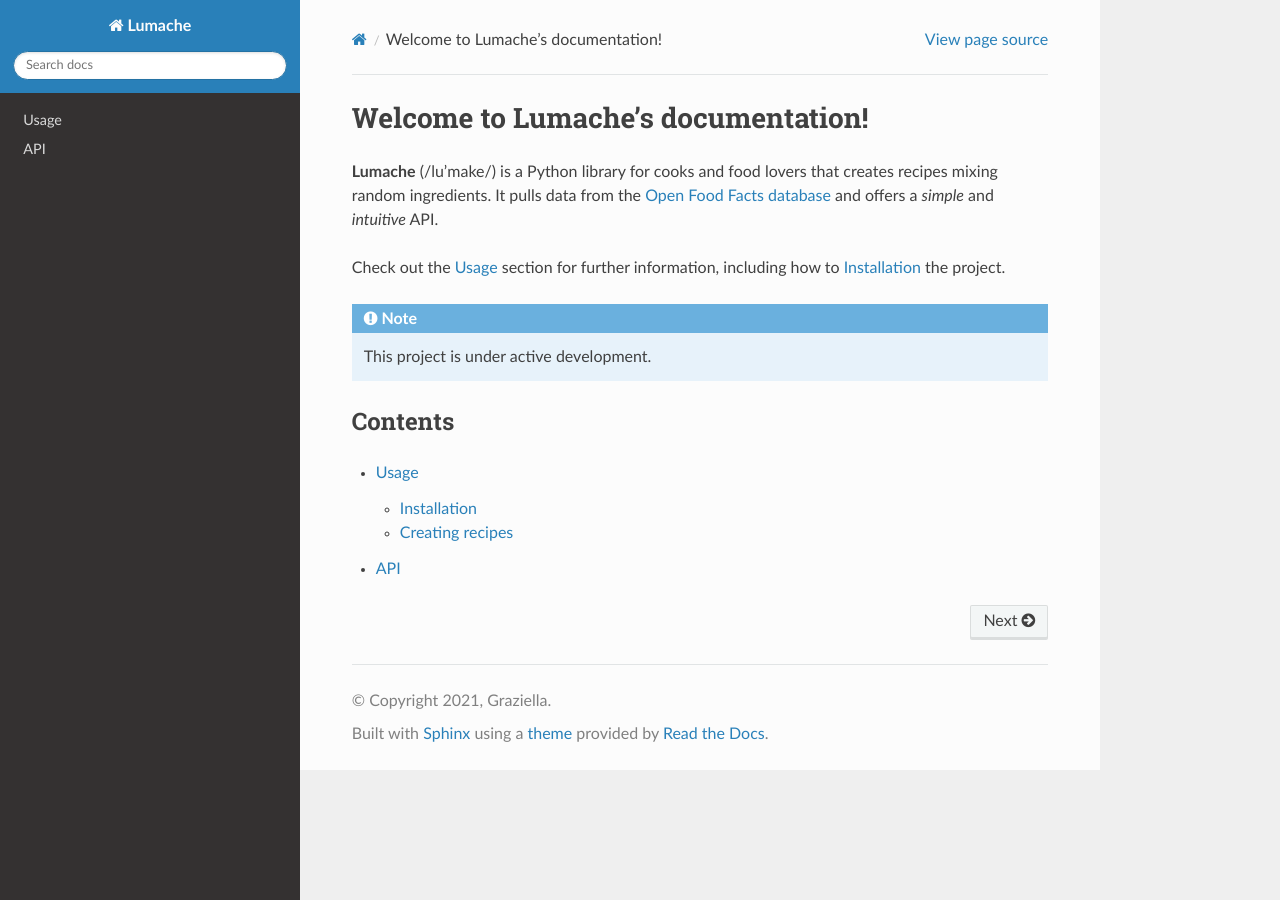
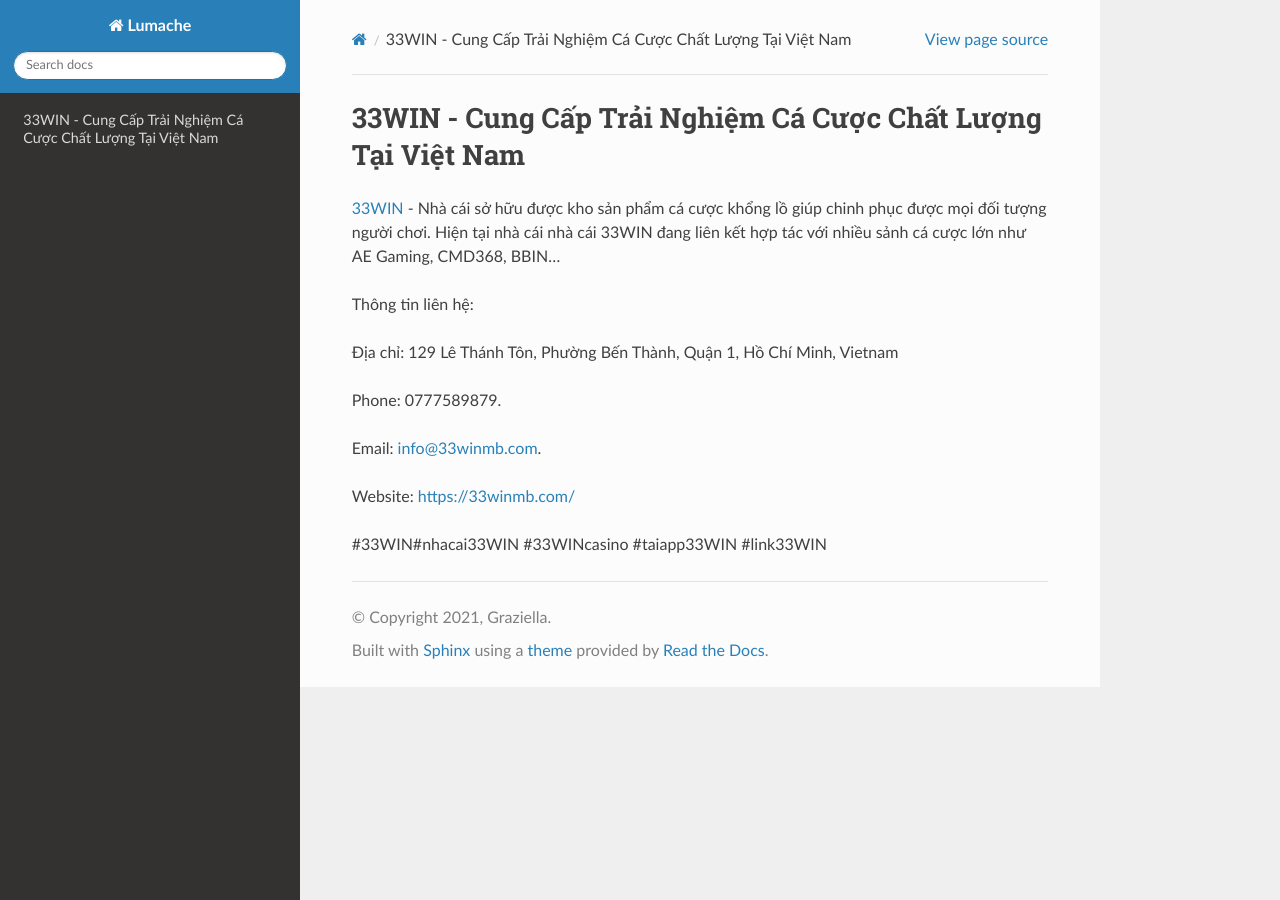
Before and after one commit to hanhtran123/33winmbcom, a Sphinx documentation site: the page built from docs/source/index.rst, in a window 1280 px wide. Built offline with Sphinx 7.4.7 and the Read the Docs theme 3.1.0, drawn with Linux system fonts in a browser that asks for light colours.

Commit message:
Update index.rst

```diff
--- a/docs/source/index.rst
+++ b/docs/source/index.rst
@@ -1,22 +1,16 @@
-Welcome to Lumache's documentation!
+33WIN - Cung Cấp Trải Nghiệm Cá Cược Chất Lượng Tại Việt Nam
 ===================================
 
-**Lumache** (/lu'make/) is a Python library for cooks and food lovers
-that creates recipes mixing random ingredients.
-It pulls data from the `Open Food Facts database <https://world.openfoodfacts.org/>`_
-and offers a *simple* and *intuitive* API.
+`33WIN <https://33winmb.com/>`_ - Nhà cái sở hữu được kho sản phẩm cá cược khổng lồ giúp chinh phục được mọi đối tượng người chơi. Hiện tại nhà cái nhà cái 33WIN đang liên kết hợp tác với nhiều sảnh cá cược lớn như AE Gaming, CMD368, BBIN…
 
-Check out the :doc:`usage` section for further information, including
-how to :ref:`installation` the project.
+Thông tin liên hệ:
 
-.. note::
+Địa chỉ: 129 Lê Thánh Tôn, Phường Bến Thành, Quận 1, Hồ Chí Minh, Vietnam
 
-   This project is under active development.
+Phone: 0777589879.
 
-Contents
---------
+Email: info@33winmb.com.
 
-.. toctree::
+Website: https://33winmb.com/
 
-   usage
-   api
+#33WIN#nhacai33WIN #33WINcasino #taiapp33WIN #link33WIN
```
